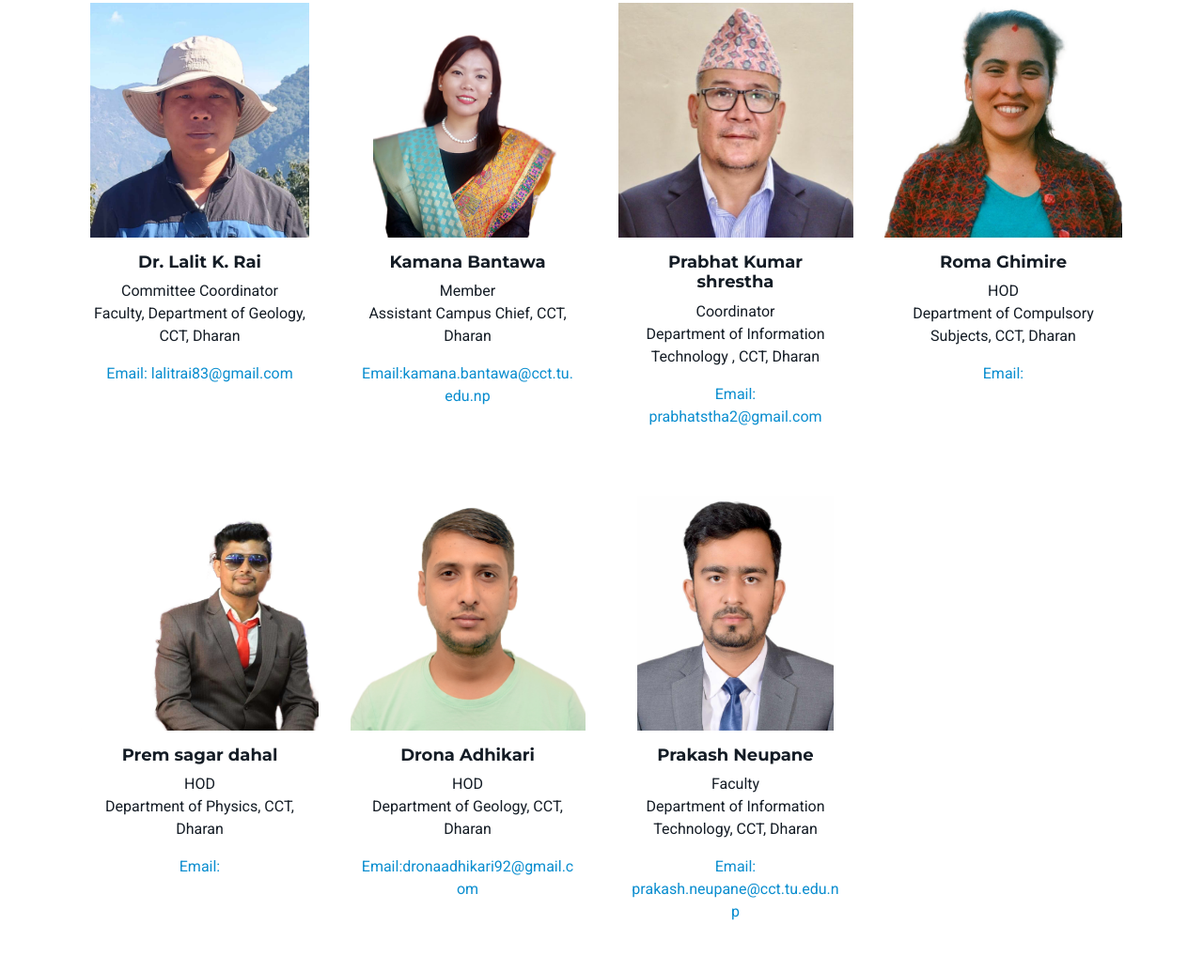
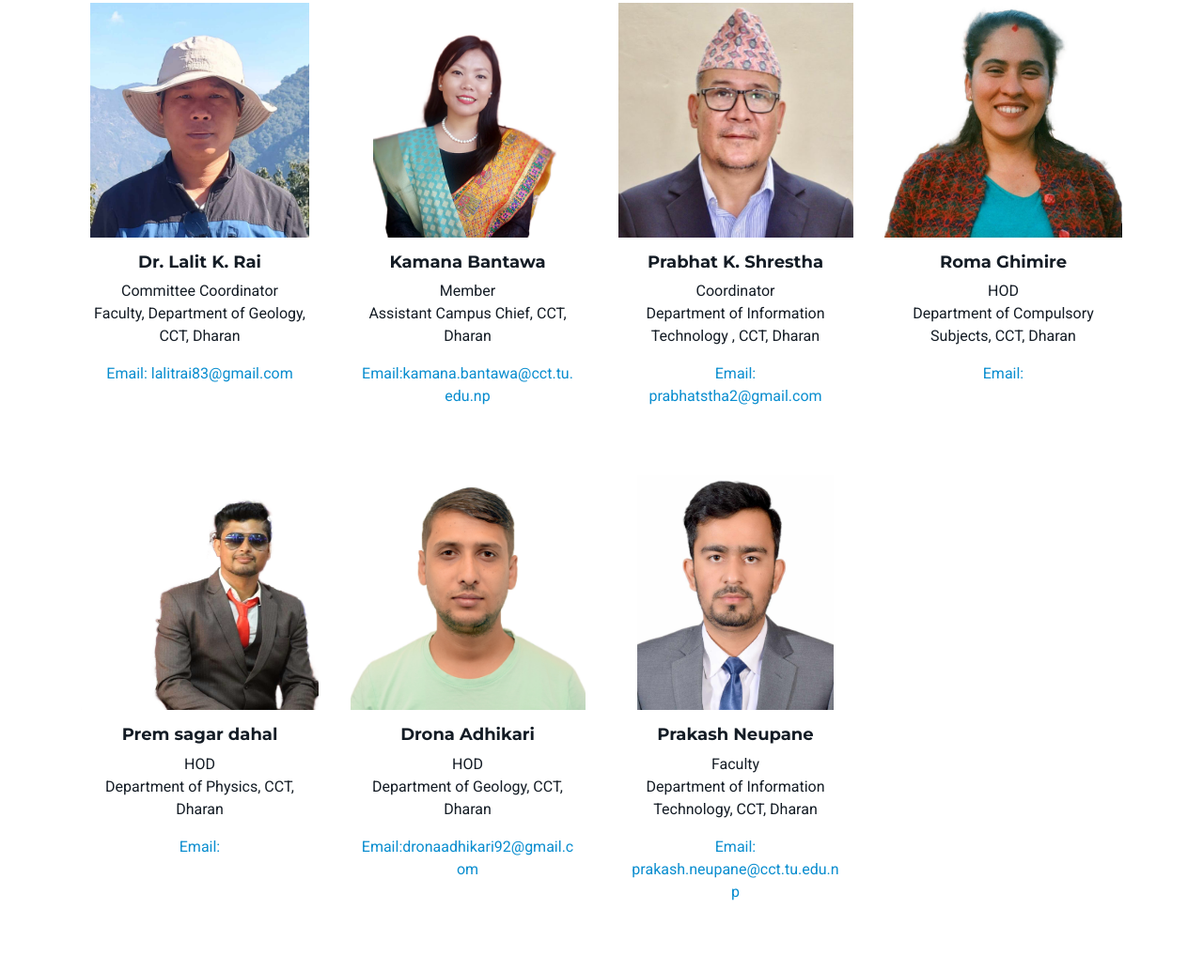
Before and after one commit to rcst2024/rcst2024.github.io, a plain HTML site: page index.html in a window 1280 px wide. Shown: the part 4749-5783 px from the top of the page at 94% size. Drawn offline with Linux system fonts and the light colour scheme.

Commit message:
Update index.html

```diff
--- a/index.html
+++ b/index.html
@@ -306,7 +306,7 @@ Times New Roman, 12 pt, normal, aligned left; maximum of five keywords.
 							<div class="card rounded-0" style="text-align: center; background-color: white;">
 								<a href="#modal-speaker-1" data-bs-toggle="modal" data-bs-target="#modal-speaker-1"><img src="assets/images/organizer/ps.png" class="card-img-top rounded-0 photostyle" style="height: 250px; width: auto;" alt=""></a>
 								<div class="card-body">
-									<h5 class="card-title mb-2">Prabhat Kumar shrestha</h5>
+									<h5 class="card-title mb-2">Prabhat K. Shrestha</h5>
 									<div class="card-text mb-3">
 										<div class="meta">Coordinator</div>
 										<div class="meta">Department of Information Technology , CCT, Dharan</div>
```
